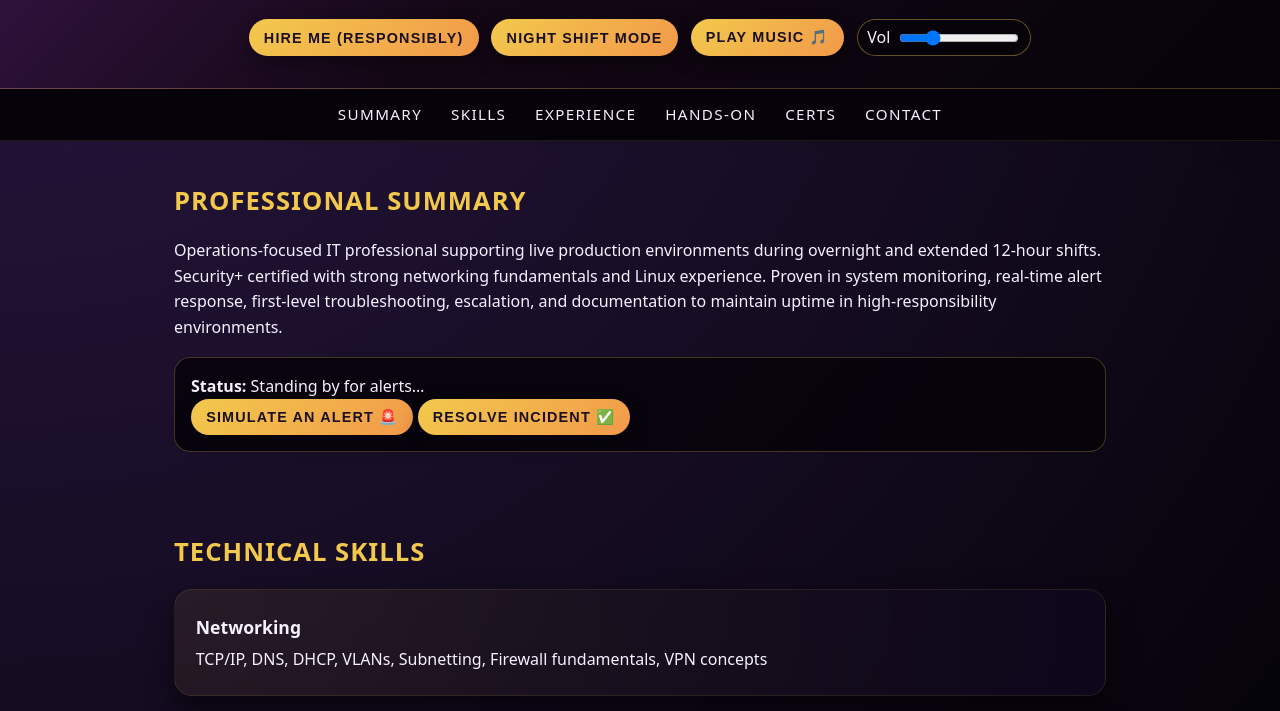
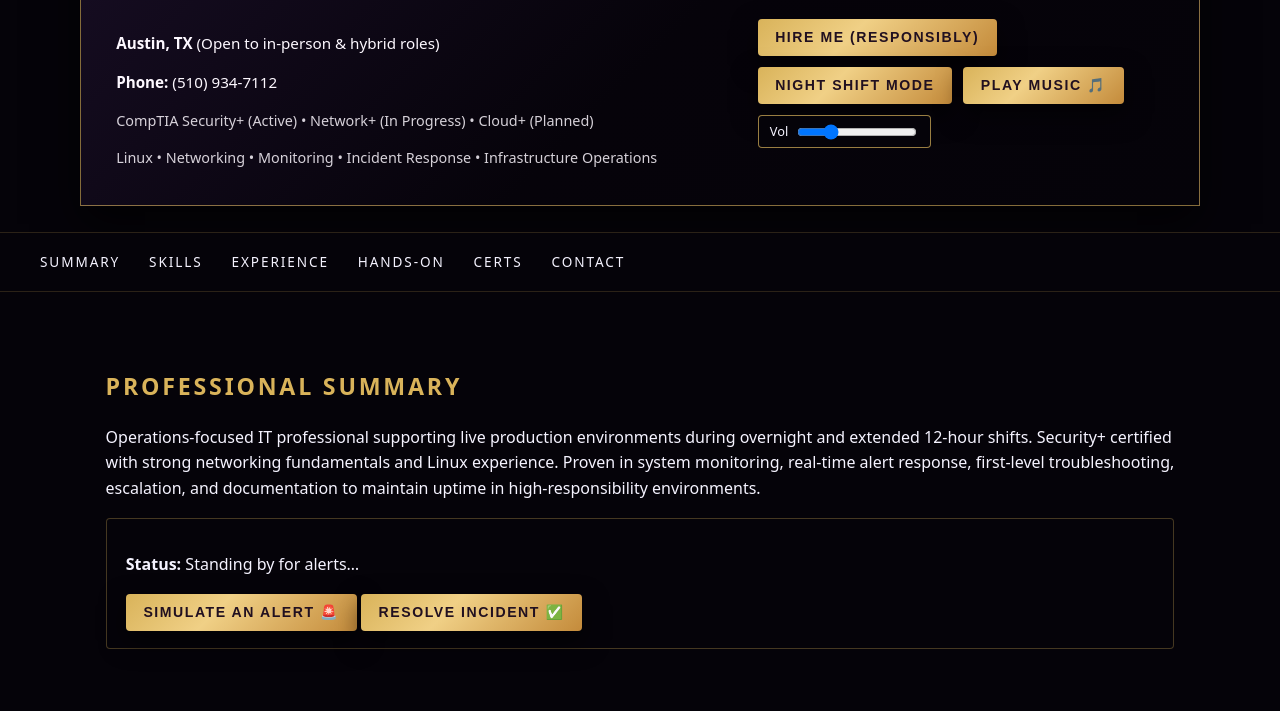
Before and after one commit to devayhncoleman/My-Folio, a plain HTML site: page index.html in a window 1280 px wide. Shown: the part 262-973 px from the top of the page. Drawn offline with Linux system fonts and the light colour scheme.

Commit message:
new css style sheet 2

```diff
--- a/style.css
+++ b/style.css
@@ -1,63 +1,94 @@
-/* RESET-ish */
+/* ========== BASE RESET ========== */
 *,
 *::before,
 *::after {
   box-sizing: border-box;
 }
 
-body, h1, h2, h3, p, ul {
+html, body {
   margin: 0;
   padding: 0;
 }
 
-/* GLOBAL */
+/* ========== GLOBAL ========== */
+
 body {
   font-family: system-ui, -apple-system, BlinkMacSystemFont, "Segoe UI", sans-serif;
   line-height: 1.6;
-  background: radial-gradient(circle at top left, #2b1844 0, #050309 45%, #050309 100%);
-  color: #f6f1ff;
-  min-height: 100vh;
+  background: #050309;
+  color: #f5f3ff;
 }
 
-a {
-  color: inherit;
-}
-
-/* LAYOUT */
-section {
-  padding: 2.5rem 1.5rem;
-  max-width: 980px;
+/* keeps content centered with breathing room */
+header,
+nav > div,
+section,
+footer {
+  max-width: 1120px;
   margin: 0 auto;
 }
 
-section h2 {
-  margin-bottom: 1rem;
-  color: #f2c94c; /* gold */
-  font-size: 1.6rem;
-  letter-spacing: 0.04em;
-  text-transform: uppercase;
+/* section wrapper spacing */
+section {
+  padding: 2.4rem 1.6rem;
 }
 
-/* HEADER */
+/* section headings */
+section h2 {
+  margin-bottom: 1.2rem;
+  color: #d9b35a;
+  font-size: 1.45rem;
+  letter-spacing: 0.12em;
+  text-transform: uppercase;
+  font-weight: 600;
+}
+
+/* small text helper */
+.mini {
+  opacity: 0.84;
+  font-size: 0.9rem;
+}
+
+/* links */
+a {
+  color: inherit;
+  text-decoration: none;
+}
+
+/* ========== HEADER (EXECUTIVE HERO) ========== */
+
 header {
-  background: linear-gradient(135deg, #3c184f 0%, #140715 45%, #050309 100%);
-  color: #fdf7ff;
-  text-align: center;
-  padding: 2.5rem 1.5rem 2rem;
-  border-bottom: 1px solid rgba(242, 201, 76, 0.26);
-  box-shadow: 0 20px 40px rgba(0, 0, 0, 0.55);
+  margin-top: 2.4rem;
+  margin-bottom: 1.6rem;
+  padding: 2rem 2.2rem;
+  background: linear-gradient(135deg, #1a0f28 0%, #06030a 55%, #050309 100%);
+  color: #fdf8ff;
+  border: 1px solid rgba(217, 179, 90, 0.6);
+  box-shadow: 0 18px 42px rgba(0, 0, 0, 0.7);
+  display: grid;
+  grid-template-columns: minmax(0, 3fr) minmax(260px, 2fr);
+  gap: 2rem;
+  align-items: flex-start;
+}
+
+@media (max-width: 820px) {
+  header {
+    grid-template-columns: 1fr;
+  }
 }
 
 header h1 {
   font-size: 2.4rem;
-  letter-spacing: 0.06em;
+  letter-spacing: 0.16em;
   text-transform: uppercase;
+  font-weight: 700;
+  margin-bottom: 0.4rem;
 }
 
 .tagline {
-  margin-top: 0.35rem;
   font-size: 1rem;
   opacity: 0.9;
+  text-transform: none;
 }
 
 .header-meta {
@@ -69,38 +100,99 @@ header h1 {
   margin-bottom: 0.25rem;
 }
 
-.mini {
-  opacity: 0.85;
-  font-size: 0.9rem;
+/* right side “status card” feel */
+header > div:last-child,
+header .cta-row {
+  /* nothing special here; grid handles layout */
 }
 
-/* NAVIGATION */
+/* ========== CTA ROW & BUTTONS ========== */
+
+.cta-row {
+  margin-top: 1.4rem;
+  display: flex;
+  gap: 0.7rem;
+  flex-wrap: wrap;
+  justify-content: flex-start;
+}
+
+button,
+.chip {
+  border: none;
+  padding: 0.65rem 1.1rem;
+  border-radius: 4px; /* less round, more assertive */
+  cursor: pointer;
+  background: linear-gradient(135deg, #d9b35a 0%, #f0d086 40%, #c48b3b 100%);
+  color: #211020;
+  font-weight: 600;
+  font-size: 0.88rem;
+  text-transform: uppercase;
+  letter-spacing: 0.11em;
+  transition: transform 0.08s ease, box-shadow 0.16s ease, opacity 0.1s ease;
+  box-shadow: 0 10px 26px rgba(0, 0, 0, 0.6);
+}
+
+button:hover,
+.chip:hover {
+  opacity: 0.96;
+  box-shadow: 0 14px 34px rgba(0, 0, 0, 0.75);
+}
+
+button:active,
+.chip:active {
+  transform: translateY(1px) scale(0.99);
+  box-shadow: 0 8px 20px rgba(0, 0, 0, 0.5);
+}
+
+/* skill chips: slightly more muted */
+.chip {
+  background: linear-gradient(135deg, #c48b3b 0%, #d9b35a 50%, #a8752b 100%);
+}
+
+/* volume pill */
+.vol {
+  display: inline-flex;
+  align-items: center;
+  gap: 0.4rem;
+  background: #050309;
+  padding: 0.35rem 0.7rem;
+  border-radius: 4px;
+  color: #f5f3ff;
+  border: 1px solid rgba(217, 179, 90, 0.7);
+  font-size: 0.8rem;
+}
+
+#musicVol {
+  width: 120px;
+}
+
+/* ========== NAVIGATION ========== */
+
 nav {
   background: #050309;
-  border-bottom: 1px solid rgba(242, 201, 76, 0.1);
-  position: sticky;
-  top: 0;
-  z-index: 20;
+  border-top: 1px solid rgba(217, 179, 90, 0.18);
+  border-bottom: 1px solid rgba(217, 179, 90, 0.18);
+  margin-bottom: 1.2rem;
+}
+
+nav > div {
+  padding: 0.75rem 1.6rem;
 }
 
 nav ul {
   list-style: none;
   display: flex;
-  justify-content: center;
+  justify-content: flex-start;
   gap: 1.8rem;
-  padding: 0.8rem 1.5rem;
-  max-width: 980px;
-  margin: 0 auto;
 }
 
 nav ul li a {
-  color: #f6f1ff;
-  text-decoration: none;
-  font-size: 0.95rem;
+  font-size: 0.85rem;
   text-transform: uppercase;
-  letter-spacing: 0.09em;
+  letter-spacing: 0.14em;
   position: relative;
-  padding-bottom: 0.2rem;
+  padding-bottom: 0.25rem;
+  color: #f5f3ff;
 }
 
 nav ul li a::after {
@@ -110,7 +202,7 @@ nav ul li a::after {
   bottom: 0;
   width: 0;
   height: 2px;
-  background: linear-gradient(90deg, #f2c94c, #f2994a);
+  background: linear-gradient(90deg, #d9b35a, #f2994a);
   transition: width 0.2s ease;
 }
 
@@ -118,84 +210,45 @@ nav ul li a:hover::after {
   width: 100%;
 }
 
-/* BUTTONS + CTA ROW */
-.cta-row {
-  margin-top: 1.4rem;
-  display: flex;
-  gap: 0.8rem;
-  justify-content: center;
-  flex-wrap: wrap;
+/* stack nav on small screens */
+@media (max-width: 720px) {
+  nav ul {
+    flex-wrap: wrap;
+    row-gap: 0.6rem;
+  }
 }
 
-button,
-.chip {
-  border: none;
-  padding: 0.6rem 0.95rem;
-  border-radius: 999px;
-  cursor: pointer;
-  background: linear-gradient(135deg, #f2c94c 0%, #f2994a 100%);
-  color: #1a1022;
-  font-weight: 600;
-  font-size: 0.9rem;
-  text-transform: uppercase;
-  letter-spacing: 0.08em;
-  transition: transform 0.1s ease, box-shadow 0.15s ease, opacity 0.15s ease;
-  box-shadow: 0 8px 18px rgba(0,0,0,0.35);
-  white-space: nowrap;
+/* ========== SECTIONS & CARDS ========== */
+
+section {
+  margin-bottom: 0.2rem;
 }
 
-button:hover,
-.chip:hover {
-  opacity: 0.94;
-  box-shadow: 0 12px 26px rgba(0,0,0,0.5);
+/* panel style behind section content */
+section > *:not(h2) {
+  /* we’ll wrap individual parts in cards instead */
 }
 
-button:active,
-.chip:active {
-  transform: translateY(1px) scale(0.99);
-  box-shadow: 0 6px 14px rgba(0,0,0,0.4);
-}
-
-.chip {
-  background: linear-gradient(135deg, #f2994a 0%, #f2c94c 60%, #f2994a 100%);
-}
-
-/* VOLUME PILL */
-.vol {
-  display: inline-flex;
-  align-items: center;
-  gap: 0.4rem;
-  background: rgba(5,3,9,0.7);
-  padding: 0.3rem 0.6rem;
-  border-radius: 999px;
-  color: #f6f1ff;
-  border: 1px solid rgba(242, 201, 76, 0.4);
-}
-
-#musicVol {
-  width: 120px;
-}
-
-/* CARDS / ARTICLES */
 article {
-  background: radial-gradient(circle at top left, rgba(242,201,76,0.08), rgba(10,5,20,0.96));
-  padding: 1.4rem 1.3rem;
-  margin-bottom: 1.1rem;
-  border-radius: 18px;
-  box-shadow: 0 14px 28px rgba(0,0,0,0.55);
-  border: 1px solid rgba(242, 201, 76, 0.10);
+  background: #090713;
+  border-radius: 4px;
+  border: 1px solid rgba(217, 179, 90, 0.25);
+  padding: 1.25rem 1.3rem;
+  margin-bottom: 1rem;
+  box-shadow: 0 16px 36px rgba(0, 0, 0, 0.7);
 }
 
 article h3 {
-  margin-bottom: 0.4rem;
-  font-size: 1.1rem;
+  margin-bottom: 0.35rem;
+  font-size: 1.02rem;
+  font-weight: 600;
 }
 
 .skill-card {
-  background: radial-gradient(circle at top left, rgba(242,201,76,0.08), rgba(14,7,28,0.96));
+  background: #070513;
 }
 
-/* BULLETS */
+/* bullets */
 .bullets {
   margin-top: 0.7rem;
   padding-left: 1.1rem;
@@ -205,36 +258,30 @@ article h3 {
   margin-bottom: 0.45rem;
 }
 
-/* FUN PANEL / MINI GAME */
-.fun-panel {
-  margin-top: 1rem;
-  padding: 1rem;
-  border-radius: 16px;
-  background: rgba(5, 3, 9, 0.82);
-  border: 1px solid rgba(242, 201, 76, 0.25);
+/* chip row */
+.chip-row {
+  display: flex;
+  flex-wrap: wrap;
+  gap: 0.5rem;
+  margin-top: 0.9rem;
 }
 
+/* fun panel + mini-game look like tools, not toys */
+.fun-panel,
 .mini-game {
   margin-top: 1rem;
-  padding: 1rem;
-  border-radius: 16px;
-  background: rgba(5, 3, 9, 0.82);
-  border: 1px solid rgba(242, 201, 76, 0.2);
+  padding: 1.1rem 1.2rem;
+  border-radius: 4px;
+  border: 1px solid rgba(217, 179, 90, 0.3);
+  background: #050309;
 }
 
-/* CHIP ROW */
-.chip-row {
-  display: flex;
-  gap: 0.5rem;
-  flex-wrap: wrap;
-  margin-top: 0.8rem;
-}
+/* ========== REVEAL ANIMATIONS ========== */
 
-/* REVEAL ANIMATIONS */
 [data-reveal] {
   opacity: 0;
   transform: translateY(14px);
-  transition: opacity 0.5s ease, transform 0.5s ease;
+  transition: opacity 0.45s ease, transform 0.45s ease;
 }
 
 [data-reveal].is-visible {
@@ -242,31 +289,33 @@ article h3 {
   transform: translateY(0);
 }
 
-/* CONTACT SECTION */
+/* ========== CONTACT ========== */
+
 #contact p {
-  margin-bottom: 0.5rem;
+  margin-bottom: 0.55rem;
 }
 
-/* FOOTER */
+/* ========== FOOTER ========== */
+
 footer {
+  padding: 1.4rem 1.6rem 2rem;
   text-align: center;
   background: #050309;
-  color: #f6f1ff;
-  padding: 1.2rem 1rem;
-  margin-top: 2rem;
-  font-size: 0.85rem;
-  border-top: 1px solid rgba(242, 201, 76, 0.15);
+  color: #b9b4cc;
+  font-size: 0.86rem;
+  border-top: 1px solid rgba(217, 179, 90, 0.25);
 }
 
-/* NIGHT SHIFT MODE */
-/* You’re already in a dark executive vibe; night-shift boosts contrast + cool tone */
+/* ========== NIGHT SHIFT MODE ========== */
+
 html.night-shift body {
-  background: radial-gradient(circle at top, #131833 0, #03040a 50%, #020308 100%);
-  color: #eef3ff;
+  background: radial-gradient(circle at top, #101528 0, #050309 50%, #020208 100%);
+  color: #edf2ff;
 }
 
 html.night-shift header {
-  background: linear-gradient(135deg, #1b255a 0%, #050309 80%);
+  background: linear-gradient(135deg, #191f3d 0%, #050309 70%);
+  border-color: rgba(155, 211, 255, 0.5);
 }
 
 html.night-shift section h2 {
@@ -274,23 +323,27 @@ html.night-shift section h2 {
 }
 
 html.night-shift article {
-  background: radial-gradient(circle at top left, rgba(155, 211, 255, 0.1), rgba(6, 9, 24, 0.96));
-  border-color: rgba(155, 211, 255, 0.2);
+  background: #050814;
+  border-color: rgba(155, 211, 255, 0.3);
 }
 
 html.night-shift .chip {
   background: linear-gradient(135deg, #56ccf2 0%, #2f80ed 100%);
 }
 
-/* BOSS MODE (Konami / Panic toggle) */
-html.boss-mode header {
-  background: linear-gradient(135deg, #000000 0%, #3c1b43 50%, #000000 100%);
+/* ========== BOSS MODE (KONAMI / PANIC) ========== */
+
+html.boss-mode body {
+  background: radial-gradient(circle at top, #000000 0, #2a1238 40%, #000000 100%);
+  color: #fff6db;
+  text-shadow: 0 0 16px rgba(217, 179, 90, 0.18);
 }
 
 html.boss-mode section h2 {
   color: #ffdd7e;
 }
 
-html.boss-mode body {
-  text-shadow: 0 0 18px rgba(242, 201, 76, 0.2);
+html.boss-mode header {
+  background: linear-gradient(135deg, #000000 0%, #3c1b43 55%, #000000 100%);
+  border-color: rgba(255, 221, 126, 0.75);
 }
```
